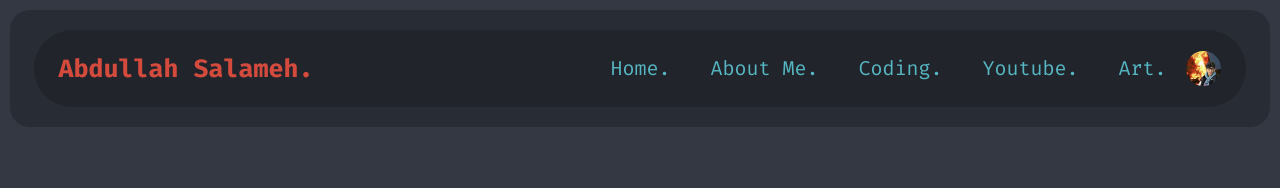
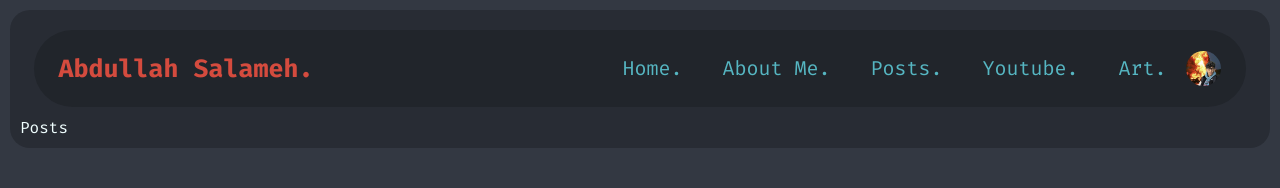
Before and after one commit to abda-s/my-blog, a React (Create React App) app: page /Posts in a window 1280 px wide. Shown: the top 188 px of the page. Built offline with nearby package versions, Linux system fonts and the light colour scheme.

Commit message:
renanimig some files

```diff
--- a/src/App.js
+++ b/src/App.js
@@ -4,7 +4,7 @@ import { BrowserRouter, Routes, Route } from "react-router-dom";
 import NavigationBar from "./components/NavigationBar";
 import Home from "./components/Home";
 import AboutMe from "./components/AboutMe";
-import Coding from "./components/Coding";
+import Posts from "./components/Posts";
 import Youtube from "./components/Youtube";
 import Art from "./components/Art";
 
@@ -19,7 +19,7 @@ const App = () => {
         <Routes>
           <Route path="/" element={<Home />} />
           <Route path="/AboutMe" element={<AboutMe />} />
-          <Route path="/Coding" element={<Coding />} />
+          <Route path="/Posts" element={<Posts />} />
           <Route path="/Youtube" element={<Youtube />} />
           <Route path="/Art" element={<Art />} />
         </Routes>
--- a/src/components/NavigationBar.jsx
+++ b/src/components/NavigationBar.jsx
@@ -12,8 +12,8 @@ const Navlinks = [
         link: "/AboutMe"
     },
     {
-        title: "Coding.",
-        link: "/Coding"
+        title: "Posts.",
+        link: "/Posts"
     },
     {
         title: "Youtube.",
--- a/src/components/Coding.jsx
+++ b/src/components/Posts.jsx
@@ -3,7 +3,7 @@ import React from "react";
 export default function Coding (){
     return(
         <div>
-            Coding
+            Posts
         </div>
     )
 }
```
